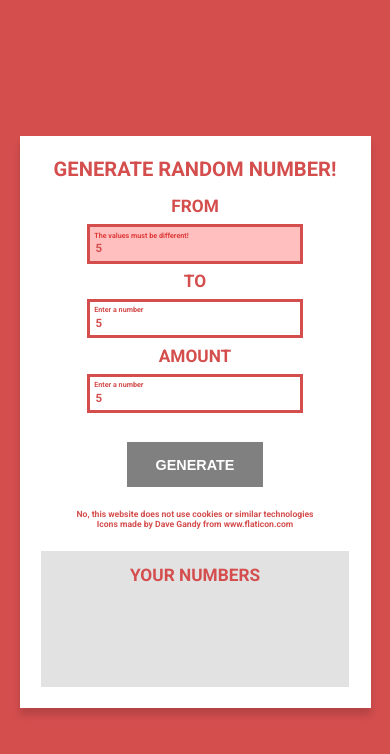
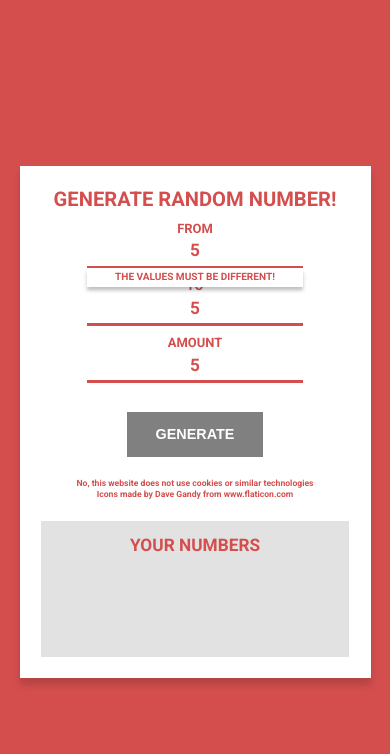
Before and after one commit to Forcowicz/random-number-generator, a plain HTML site: page index.html in a window 390 px wide. Both pictures are taken after typing "5", "5", "5" into the empty fields and a click on the button "GENERATE". Drawn offline with Linux system fonts and the light colour scheme; a web font is replaced by a local one.

Commit message:
Responsive layout fixes, new label for displaying input errors, removed input headings

```diff
--- a/index.html
+++ b/index.html
@@ -13,19 +13,19 @@
     <section class="content__left">
         <h1 class="heading">Generate random number!</h1>
         <div class="input__group">
-            <span class="input__header">From</span>
             <input class="input" type="number" id="inputRangeFrom" required>
-            <label class="input__label" for="inputRangeFrom" id="inputRangeFromLabel">Enter a number</label>
+            <label class="input__label" for="inputRangeFrom" id="inputRangeFromLabel">From</label>
+            <span class="input__error hidden" id="inputRangeFromError">Błąd</span>
         </div>
         <div class="input__group">
-            <span class="input__header">To</span>
             <input class="input" type="number" id="inputRangeTo" required>
-            <label class="input__label" for="inputRangeTo" id="inputRangeToLabel">Enter a number</label>
+            <label class="input__label" for="inputRangeTo" id="inputRangeToLabel">To</label>
+            <span class="input__error hidden" id="inputRangeToError">Błąd</span>
         </div>
         <div class="input__group">
-            <span class="input__header">Amount</span>
             <input class="input" type="number" id="inputAmount" required>
-            <label class="input__label" for="inputAmount" id="inputAmountLabel">Enter a number</label>
+            <label class="input__label" for="inputAmount" id="inputAmountLabel">Amount</label>
+            <span class="input__error hidden" id="inputAmountError">Błąd</span>
         </div>
         <button class="input__button">Generate</button>
         <small class="caption">
--- a/script.js
+++ b/script.js
@@ -14,30 +14,30 @@ const generateNumber = function (min, max, amount) {
 }
 
 const inputError = function (el, errorCode) {
-    const elementLabel = document.getElementById(`${el.id}Label`);
+    const elementError = document.getElementById(`${el.id}Error`);
+    elementError.classList.remove('hidden');
     btn.setAttribute('disabled', true);
     switch (errorCode) {
         case 0:
-            elementLabel.textContent = 'This field cannot be empty!';
+            elementError.textContent = 'This field cannot be empty!';
             break;
         case 1:
-            elementLabel.textContent = 'The minimal value cannot be higher than the maximum value!';
+            elementError.textContent = 'The minimal value cannot be higher than the maximum value!';
             break;
         case 2:
-            elementLabel.textContent = 'The values must be different!';
+            elementError.textContent = 'The values must be different!';
             break;
         case 3:
-            elementLabel.textContent = 'The value cannot be 0 or below!';
+            elementError.textContent = 'The value cannot be 0 or below!';
             break;
         case 4:
-            elementLabel.textContent = 'Due to performance issues, the value cannot be above 500!';
+            elementError.textContent = 'Due to performance issues, the value cannot be above 500!';
             break;
     }
     el.classList.add('input--invalid');
     setTimeout(() => {
         btn.removeAttribute('disabled');
-        elementLabel.textContent = 'Enter a number!';
-        el.classList.remove('input--invalid');
+        elementError.classList.add('hidden');
     }, 3000);
 }
 
--- a/style.css
+++ b/style.css
@@ -45,6 +45,17 @@ a:hover {
     color: #e75555;
 }
 
+input::-webkit-outer-spin-button, input::-webkit-inner-spin-button {
+    -webkit-appearance: none;
+    appearance: none;
+    margin: 0;
+}
+
+.hidden {
+    opacity: 0;
+    visibility: hidden;
+}
+
 .wrapper {
     width: 100%;
     min-height: 100vh;
@@ -77,6 +88,10 @@ a:hover {
 
 .content__left {
     position: relative;
+    display: flex;
+    flex-direction: column;
+    justify-content: space-between;
+    align-items: center;
     height: 100%;
     flex: 1 0;
 }
@@ -112,10 +127,12 @@ a:hover {
 .input {
     display: inline-block;
     padding: 2rem .75rem .75rem .75rem;
-    border: 3px solid var(--color-tertiary);
-    font-size: 1.6rem;
+    border: none;
+    border-bottom: 3px solid var(--color-tertiary);
+    font-size: 2.4rem;
     font-family: inherit;
     font-weight: 700;
+    text-align: center;
     color: var(--color-tertiary);
     transition: all .15s;
     background-color: transparent;
@@ -127,24 +144,21 @@ a:hover {
     outline: none;
 }
 
-.input--invalid {
-    background-color: rgba(255, 0, 0, .25);
-}
-
 .input__label {
     position: absolute;
     bottom: 1.1rem;
-    left: 1.25rem;
-    font-size: 1.8rem;
+    left: 50%;
+    transform: translateX(-50%);
+    font-size: 2.2rem;
     font-weight: 700;
-    color: var(--color-tertiary);
+    text-transform: uppercase;
+    color: var( --color-tertiary);
     transition: all .1s;
 }
 
 .input:focus + .input__label, .input:valid + .input__label {
-    font-size: 1rem;
-    bottom: 3.25rem;
-    left: 1rem;
+    font-size: 1.8rem;
+    bottom: 4.5rem;
 }
 
 .input__button {
@@ -171,6 +185,24 @@ a:hover {
 
 .input__button:disabled {
     background-color: grey;
+}
+
+.input__button:active {
+    transform: translateY(3px);
+}
+
+.input__error {
+    position: absolute;
+    bottom: -2.5rem;
+    left: 50%;
+    width: 100%;
+    transform: translateX(-50%);
+    font-size: 1.4rem;
+    font-weight: 700;
+    text-transform: uppercase;
+    color: var(--color-tertiary);
+    transition: all .15s;
+    z-index: 10;
 }
 
 .numbers__header {
@@ -223,17 +255,17 @@ a:hover {
 
 @media only screen and (max-width: 75em) {
     html {
-        font-size: 60%;
+        font-size: 70%;
     }
 }
 
 @media only screen and (max-width: 50em) {
     html {
-        font-size: 50%;
+        font-size: 60%;
     }
 
     .input__group {
-        margin-top: 8rem;
+        margin-top: 4rem;
     }
 }
 
@@ -275,7 +307,7 @@ a:hover {
     }
 
     .input__group:not(:first-of-type) {
-        margin-top: 1rem;
+        margin-top: 2rem;
     }
 }
 
@@ -289,11 +321,17 @@ a:hover {
     }
 
     .input__label {
-        font-size: 1.6rem;
+        font-size: 2.2rem;
     }
 
     .input__header {
         font-size: 2.4rem;
+    }
+
+    .input__error {
+        padding: .5rem;
+        background-color: white;
+        box-shadow: 0 .5rem .5rem rgba(0, 0, 0, .25);
     }
 
     .input__group {
```
